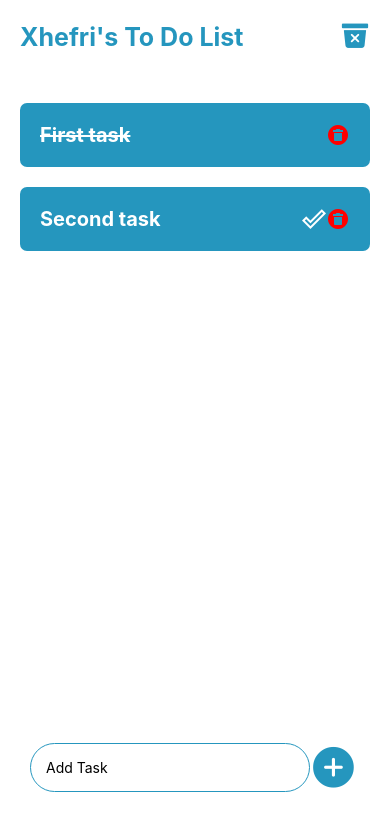
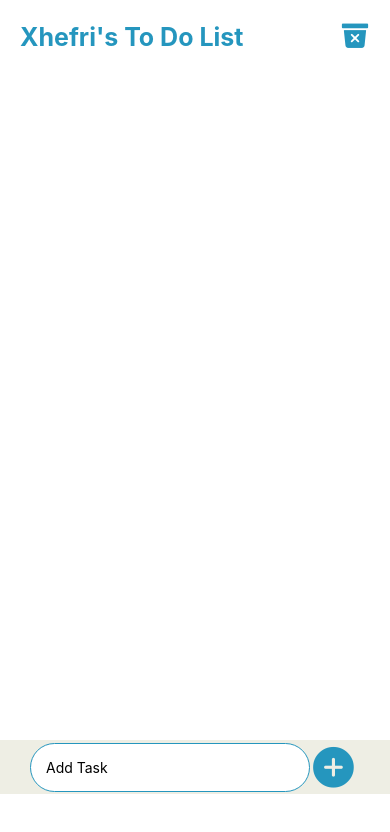
Before and after one commit to xhefribala/ReactNative_ToDoFirebase_App, a React Native app: screen / in a window 390 px wide. Shown: the top 832 px of the page. Built offline with nearby package versions, Linux system fonts and the light colour scheme.

Commit message:
Update App.js

```diff
--- a/App.js
+++ b/App.js
@@ -1,5 +1,6 @@
 import React from 'react';
 import { SafeAreaView, StyleSheet, Text, TextInput, TouchableOpacity, View, FlatList, Alert } from 'react-native';
+import AsyncStorage from '@react-native-async-storage/async-storage';
 import { Ionicons } from '@expo/vector-icons';
 import { MaterialIcons } from '@expo/vector-icons';
 import { MaterialCommunityIcons } from '@expo/vector-icons';
@@ -9,11 +10,10 @@ import { MaterialCommunityIcons } from '@expo/vector-icons';
 const App = () => {
   //hold text input, by default it will be an empty string by default
   const [textInput, setTextInput] = React.useState('');
-  const [tasks, setTasks] = React.useState([
-    { id: 1, task: 'First task', completed: true },
-    { id: 2, task: 'Second task', completed: false },
+  const [tasks, setTasks] = React.useState([]);
+  React.useEffect(() => { getTasksPhone(); }, []);
+  React.useEffect(() => { storeTasksPhone(tasks); }, [tasks]);
 
-  ]);
 
   const ListItem = ({ tasks }) => {
     return (
@@ -29,7 +29,6 @@ const App = () => {
         </View>
         {
           //check if the task is not completed
-          //<MaterialCommunityIcons name="delete-circle" size={24} color="red" />
           !tasks?.completed &&
           <TouchableOpacity onPress={() => taskCompleted(tasks?.id)}>
             <MaterialIcons name="done-outline" size={24} color="white" />
@@ -47,7 +46,7 @@ const App = () => {
   const addTask = () => {
     //if textInput is empty throw an error
     if (textInput == "") {
-      Alert.alert("Attention", "Please input your task")
+      Alert.alert("Attention", "Please input your task :)")
     } else {
       const newTask = {
         //generate a random unique ID for the newTask
@@ -84,13 +83,36 @@ const App = () => {
 
   // delete all tasks
   const deleteAllTasks = () => {
-    Alert.alert("Confirm", "Delete all tasks ?", [{
+    Alert.alert("Are you sure?", "Delete all", [{
       text: "Yes", onPress: () => setTasks([])
     },
     {
       text: "No, I was joking! :)"
     },
     ]);
+  };
+
+  // store the data in the mobile device
+  const storeTasksPhone = async (tasks) => {
+    //retrieved from https://react-native-async-storage.github.io/async-storage/docs/usage
+    try {
+      const stringifyTasks = JSON.stringify(tasks)
+      await AsyncStorage.setItem('tasks', stringifyTasks);
+    } catch (error) {
+      console.log(error);
+      // saving error
+    }
+  };
+
+  const getTasksPhone = async () => {
+    try {
+      const tasks = await AsyncStorage.getItem("tasks")
+      if (tasks != null) {
+        setTasks(JSON.parse(tasks));
+      }
+    } catch (error) {
+      console.log(error);
+    }
   };
 
 
@@ -139,7 +161,7 @@ const styles = StyleSheet.create({
   footer: {
     position: 'absolute',
     bottom: 50,
-    color: colours.backColour,
+    backgroundColor: colours.backColour,
     width: '100%',
     flexDirection: 'row',
     alignItems: 'center',
```
